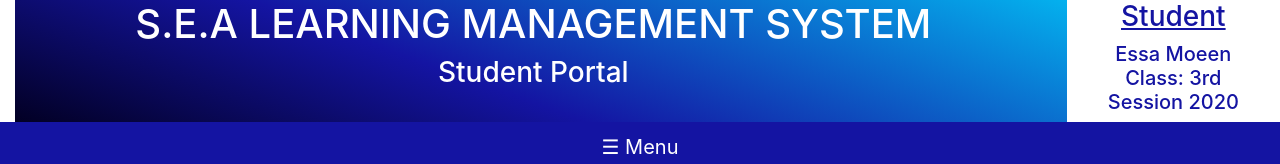
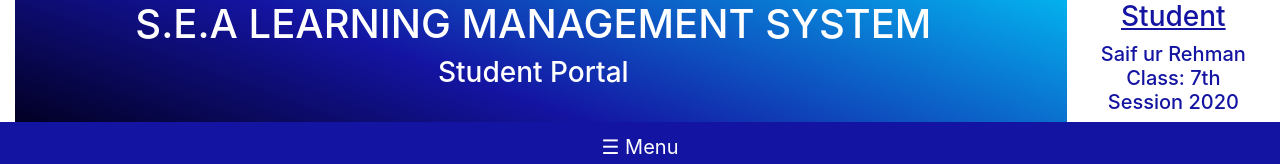
Before and after one commit to bsef19a531/bsef19a531.github.io, a plain HTML site: page students/saif/attendance/8aug.html in a window 1280 px wide. Shown: the top 164 px of the page. Drawn offline with nearby package versions, Linux system fonts and the light colour scheme; a web font is replaced by a local one.

Commit message:
Update 8aug.html

```diff
--- a/students/saif/attendance/8aug.html
+++ b/students/saif/attendance/8aug.html
@@ -29,7 +29,7 @@
 				<u>Student</u>
 			</h3>
 			<h5>
-				Essa Moeen<br> Class: 3rd <br> Session 2020
+				Saif ur Rehman<br> Class: 7th <br> Session 2020
 			</h5>
 			</div>
 		</div>
```
